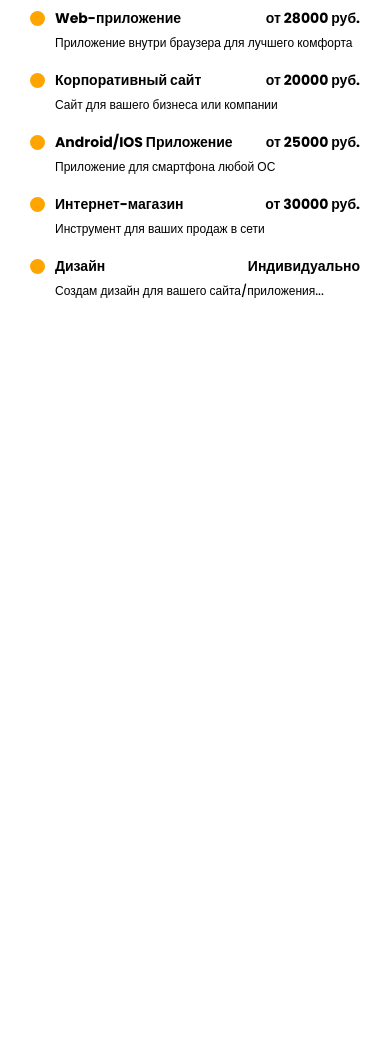
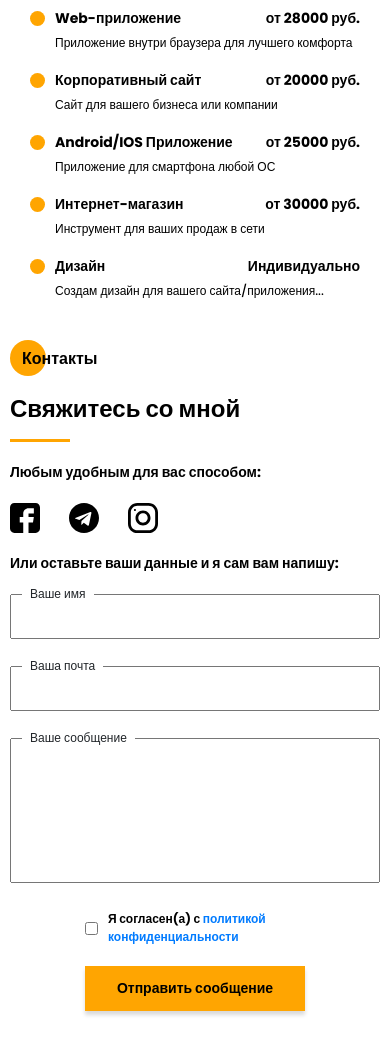
Before and after one commit to tar2ga/portfolio, a website: page src/index.html in a window 390 px wide. Shown: the part 8141-9195 px from the top of the page. Before the commit the page ends 8441 px from the top, so only its background shows below. Drawn offline with nearby package versions, Linux system fonts and the light colour scheme; files that its build step writes are made by us from their sources.

Commit message:
урок 93 с дз

```diff
--- a/src/index.html
+++ b/src/index.html
@@ -445,7 +445,7 @@
 		</div>
 	</section>
 
-	<!-- <section class="contacts">
+	<section class="contacts">
 		<div class="container">
 			<div class="contacts__wrapper">
 				<div class="contacts__photo">
@@ -494,7 +494,7 @@
 				</div>
 			</div>
 		</div>
-	</section> -->
+	</section>
 
 	<script src="js/script.js"></script>
 </body>
--- a/src/sass/base/_media.scss
+++ b/src/sass/base/_media.scss
@@ -47,6 +47,18 @@
 				grid-row: unset;
 				grid-column: unset;
 			}
+		}
+	}
+	.contacts {
+		&__wrapper {
+			grid-template-columns: 1fr 1.5fr;
+			justify-content: center;
+			padding: 0;
+			column-gap: 30px;
+		}
+		&__form {
+			grid-template-columns: repeat(2, auto);
+			column-gap: 20px;
 		}
 	}
 }
@@ -166,6 +178,14 @@
 	.portfolio {
 		padding-top: 40px;
 	}
+	.contacts {
+		&__wrapper {
+			grid-template-columns: 100%;
+		}
+		&__photo {
+			display: none;
+		}
+	}
 }
 
 @media (max-width: 576px) {
@@ -208,4 +228,27 @@
 			grid-template-columns: repeat(auto-fit, minmax(280px, auto));
 		}
 	}
+	.contacts {
+		padding: 40px 0 50px 0;
+		&__form {
+			margin-top: 20px;
+			grid-template-columns: 100%;
+			grid-template-rows: 45px 45px 145px auto auto;
+
+		}
+		&__textarea {
+			grid-column: auto;
+		}
+		&__triggers {
+			grid-row: 4 / 6;
+			grid-column: auto;
+			grid-template-columns: 220px;
+			grid-template-rows: repeat(2, auto);
+			row-gap: 20px;
+			justify-content: center;
+		}
+		&__policy {
+			grid-row: 1 / 2;
+		}
+	}
 }
```
